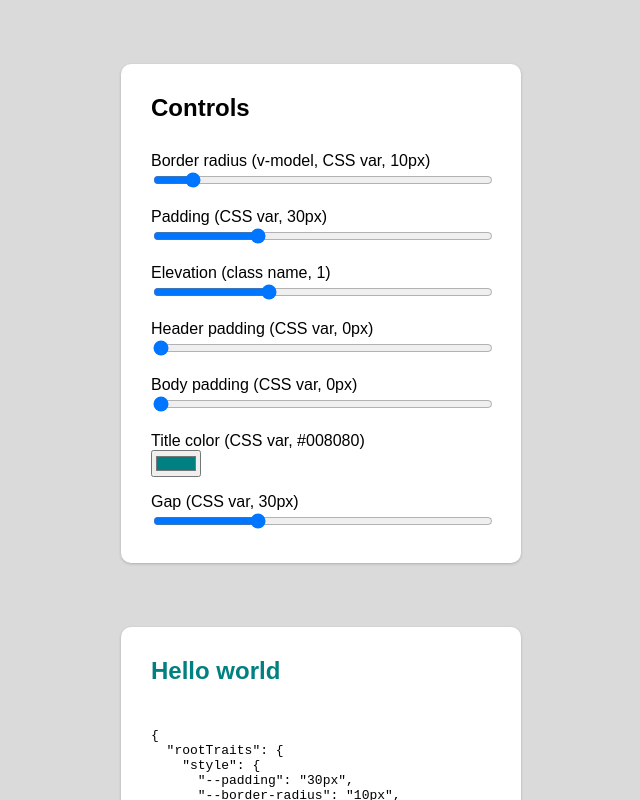
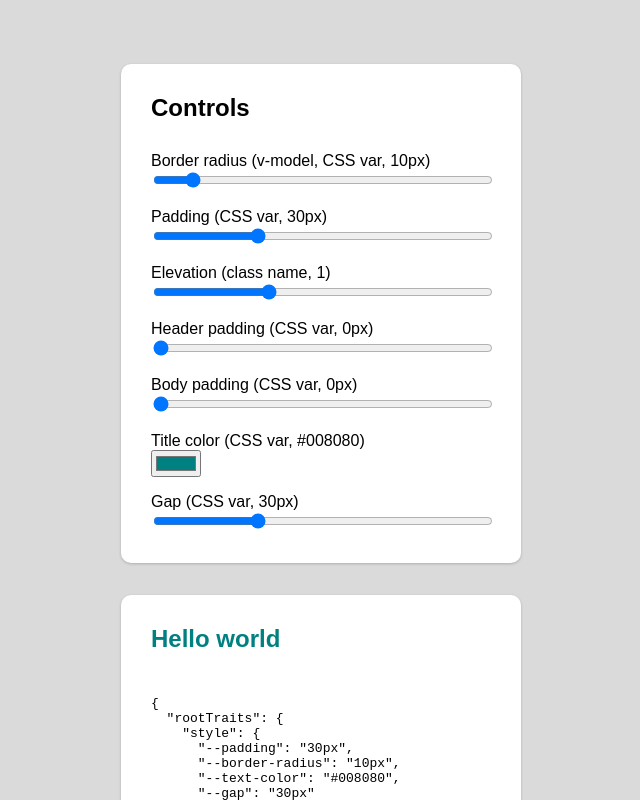
Before and after one commit to Fokke-/vue-traits, a Vue app: page / in a window 1280 px wide. Shown: the top 800 px of the page, without its empty margins (319-959 px from the left). Built offline with nearby package versions, Linux system fonts and the light colour scheme.

Commit message:
Update demo

```diff
--- a/src/App.vue
+++ b/src/App.vue
@@ -174,7 +174,7 @@ body {
   align-items: center;
   justify-content: flex-start;
   font-family: sans-serif;
-  gap: 5vw;
+  gap: clamp(1rem, 5vw, 2rem);
   width: 100vw;
   min-height: 100dvh;
   padding: 5vw;
```
